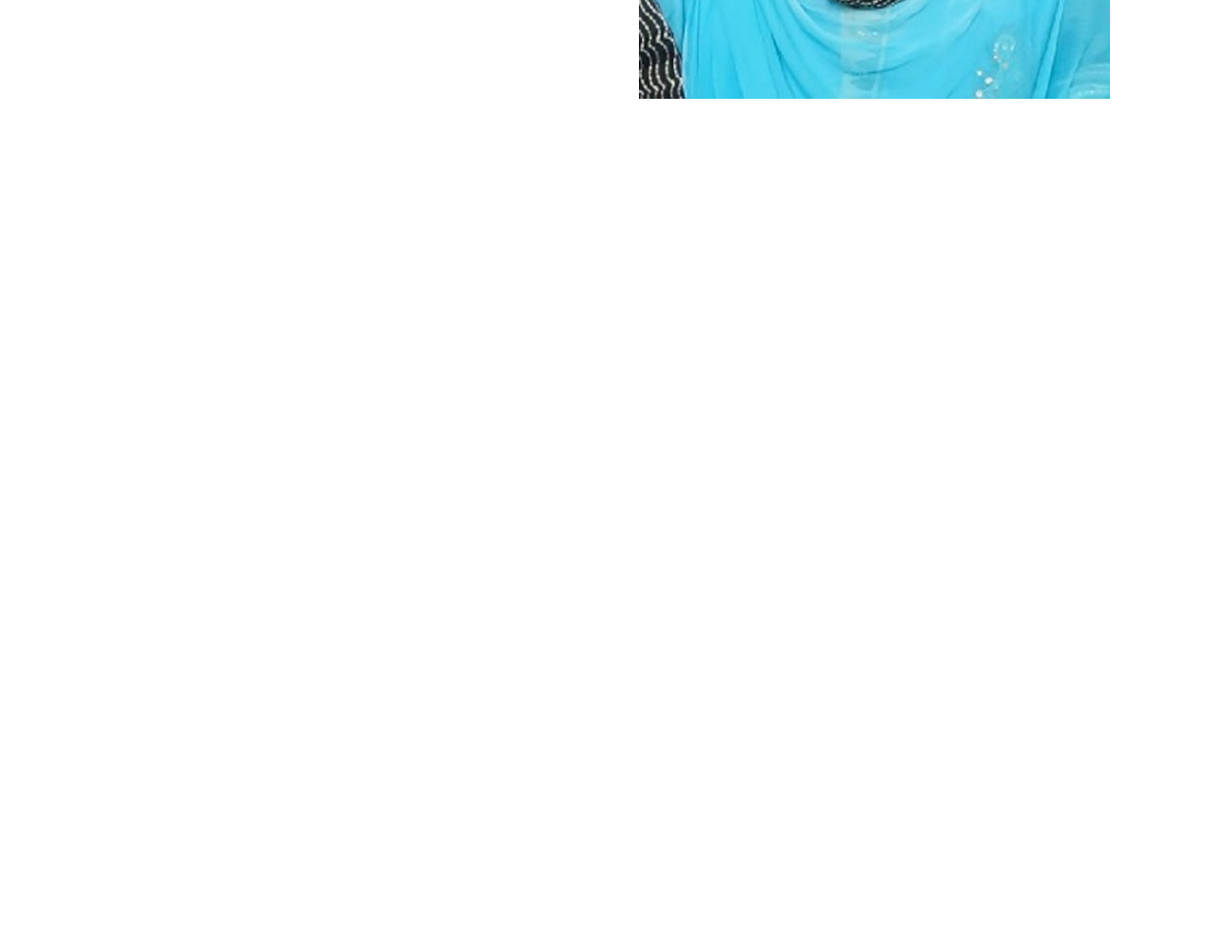
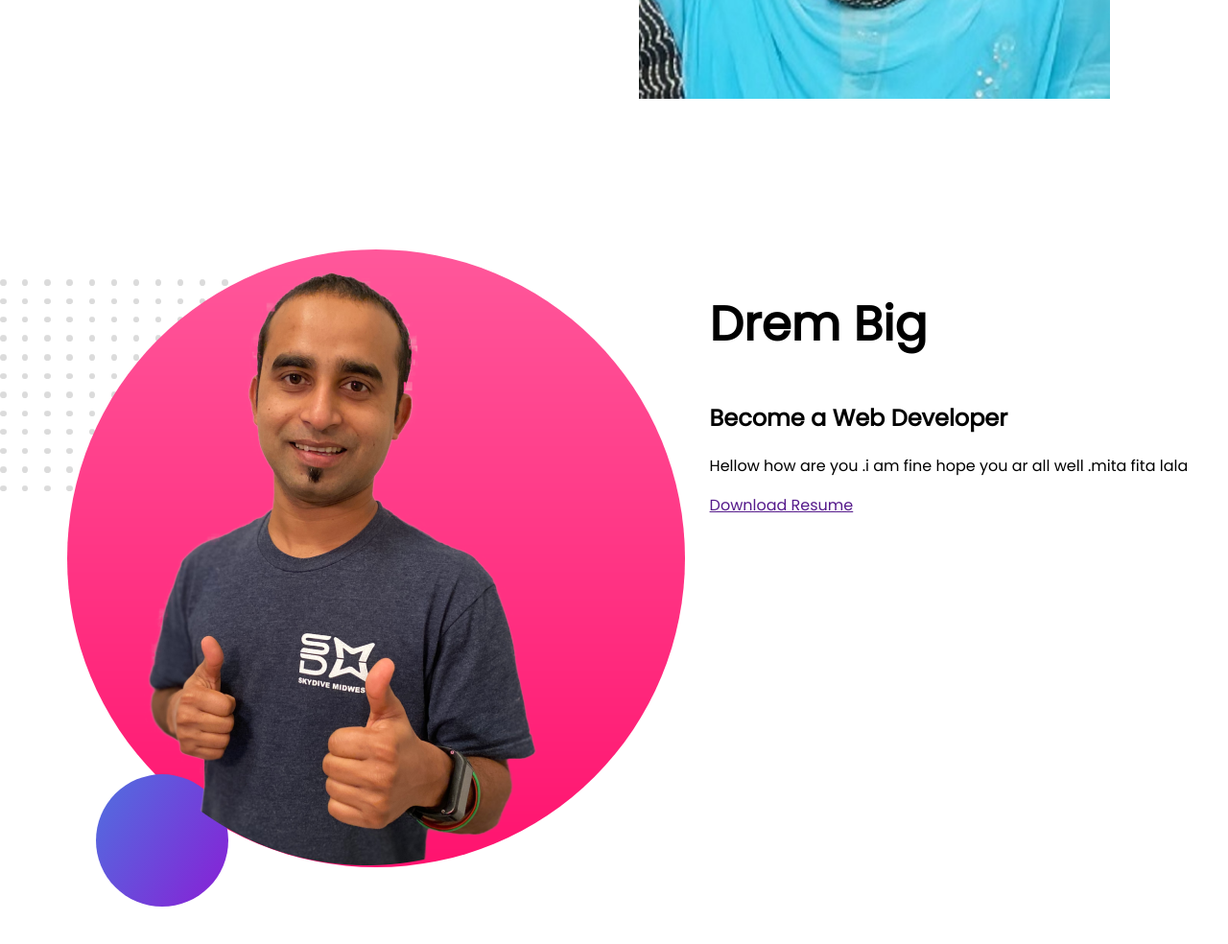
Before and after one commit to smitaroy1/devloper-protfolio, a plain HTML site: page index.html in a window 1280 px wide. Shown: the part 500-1484 px from the top of the page at 96% size. Before the commit the page ends 800 px from the top, so only its background shows below. Drawn offline with Linux system fonts and the light colour scheme.

Commit message:
dream added

```diff
--- a/index.html
+++ b/index.html
@@ -22,5 +22,17 @@
      <div class="half-width">
     <img src="images/smita-pic-with-bg.png" alt="">
     </div>
+    </section>
+    <section class="dream-big">
+        <div>
+            <img src="images/jhankar2.png" alt="">
+        </div>
+        <div  class="half-width">
+            <h1>Drem  Big</h1>
+            <h2>Become a Web Developer</h2>
+            <p> Hellow how are you .i am fine hope you ar all well .mita fita  lala </p>
+        <a   class ="link-button" target =" _blank"href="">Download Resume</a>
+     </div>
+         </section>
 </body>
 </html>
--- a/style.css
+++ b/style.css
@@ -10,6 +10,7 @@ orange-color{
 }
 section{
     display: flex;
+    margin-bottom: 150px;
 }
 .half-width{
     width: 50%;
@@ -30,3 +31,8 @@ section{
     background-image: url(images/top-banner.png);
     background-repeat: no-repeat;
 }
+.dream-big{
+    background-image: url (images/dream-big.png);
+    background-repeat: no-repeat;
+    background-position: right;
+}
```
